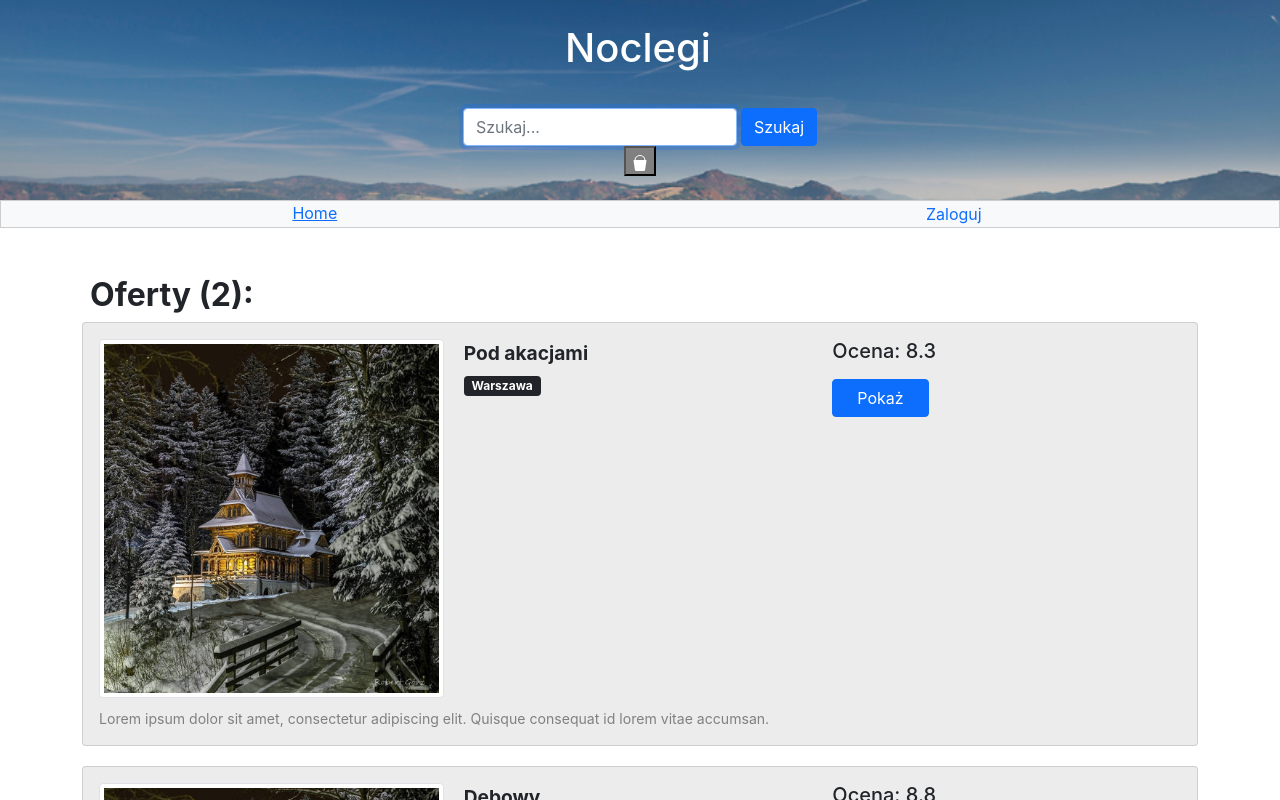
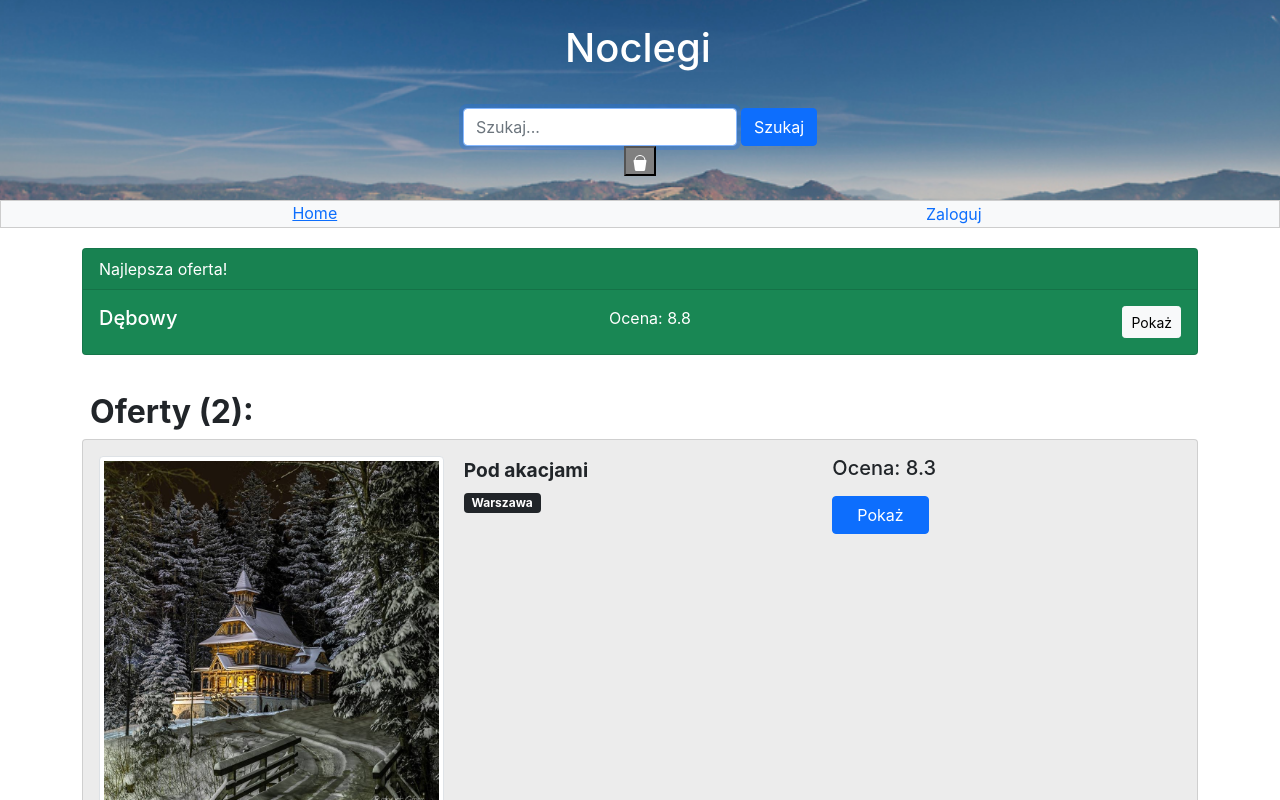
Before and after one commit to bartekrzesista/noclegi, a React (Create React App) app: page / in a window 1280 px wide. Shown: the top 800 px of the page. Built offline with nearby package versions, Linux system fonts and the light colour scheme.

Commit message:
add BestHotel component

```diff
--- a/src/App.js
+++ b/src/App.js
@@ -1,4 +1,4 @@
-import { useEffect, useReducer, useState } from "react";
+import { useEffect, useReducer} from "react";
 import Header from "./components/Header/Header";
 import Menu from "./components/Menu/Menu";
 import Hotels from "./components/Hotels/Hotels";
@@ -9,6 +9,7 @@ import Footer from "./components/Footer/Footer";
 import ThemeButton from "./components/UI/ThemeButton/ThemeButton";
 import ThemeContext from "./context/themeContext";
 import AuthContext from "./context/authContext";
+import BestHotel from "./components/Hotels/BestHotel/BestHotel";
 
 const backendHotels = [
   {
@@ -95,6 +96,17 @@ function App() {
     dispatch({ type: "change-theme" });
   };
 
+  const getBestHotel = () => {
+    if(state.hotels.length < 2) return null;
+
+    const stateHotels= [...state.hotels];
+    const compare = (a, b) => {
+      return a.rating > b.rating ? -1 : 1;
+    }
+
+    return stateHotels.sort(compare)[0];
+  };
+
   const header = (
     <Header>
       <Searchbar searchHandler={searchHandler} />
@@ -105,7 +117,10 @@ function App() {
   const content = state.loading ? (
     <LoadingIcon />
   ) : (
-    <Hotels hotels={state.hotels} />
+    <>
+      <BestHotel getBestHotel={getBestHotel} />
+      <Hotels hotels={state.hotels} />
+    </>
   );
   const footer = <Footer />;
 
--- /dev/null
+++ b/src/components/Hotels/BestHotel/BestHotel.js
@@ -0,0 +1,18 @@
+function BestHotel(props) {
+    const best = props.getBestHotel();
+
+    if(!best) return null;
+
+    return (
+        <div className="card bg-success text-white">
+            <div className="card-header">Najlepsza oferta!</div>
+            <div className="card-body d-flex justify-content-between">
+                <h5>{best.name}</h5>
+                <div>Ocena: {best.rating}</div>
+                <button type="button" className="btn btn-sm btn-light">Pokaż</button>
+            </div>
+        </div>
+    );
+}
+
+export default BestHotel;
--- a/src/components/Hotels/Hotels.js
+++ b/src/components/Hotels/Hotels.js
@@ -1,22 +1,12 @@
-import React, {useMemo} from "react";
+import React from "react";
 import PropTypes from "prop-types";
 import Hotel from "./Hotel/Hotel";
 import styles from "./Hotels.module.css";
 
-const slowFunction = (count) => {
-  for (let i=0; i<1200000000; i++) {
-  }
-  return count;
-};
-
 function Hotels(props) {
-  const count = useMemo(() => {
-    return slowFunction(props.hotels.length);
-  }, [props.hotels.length]);
-
   return (
     <div className={styles.container}>
-      <h2 className={styles.title}>Oferty ({count}):</h2>
+      <h2 className={styles.title}>Oferty ({props.hotels.length}):</h2>
       {props.hotels.map((e) => (
         <Hotel key={e.id} hotel={e} />
       ))}
@@ -28,9 +18,8 @@ Hotels.propTypes = {
   hotels: PropTypes.array.isRequired,
 };
 
-// const areEqual = (prevProps, nextProps) => {
-//   return prevProps.hotels === nextProps.hotels;
-// };
+const areEqual = (prevProps, nextProps) => {
+  return prevProps.hotels === nextProps.hotels;
+};
 
-export default Hotels;
-// export default React.memo(Hotels, areEqual);
+export default React.memo(Hotels, areEqual);
```
